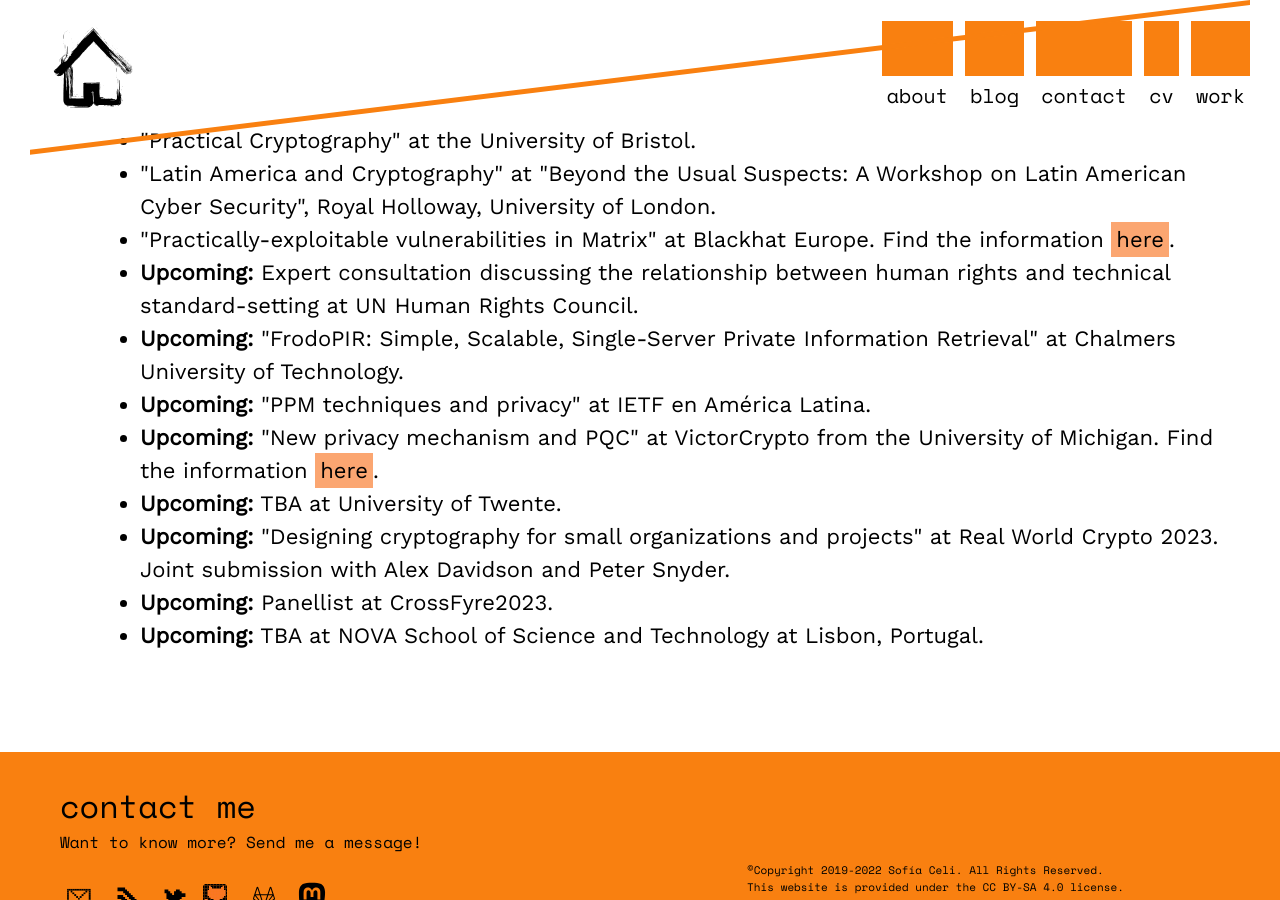
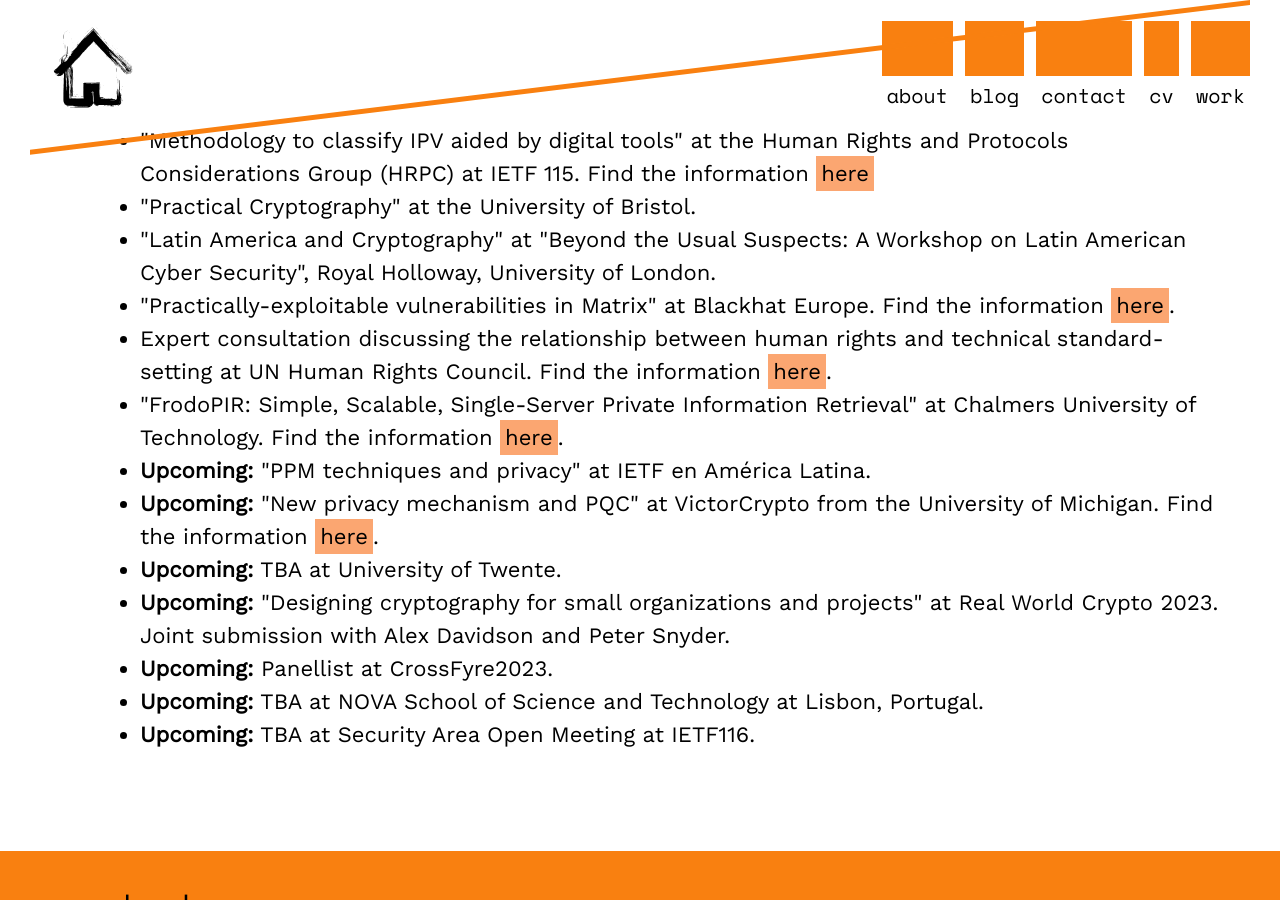
Before and after one commit to claucece/claucece.github.io, a Jekyll site: the page built from work.html, in a window 1280 px wide and 900 px high, scrolled down 10205 px. Built offline with Jekyll 4.4.1, drawn with Linux system fonts in a browser that asks for light colours; some of the changed text lies outside the part shown.

Commit message:
Updates I remember

```diff
--- a/work.html
+++ b/work.html
@@ -80,6 +80,7 @@
 			<li>Blog post at Cloudflare with Nick Sullivan: "The post-quantum future: challenges and opportunities". Find it <a href="https://blog.cloudflare.com/post-quantum-future/" target="_blank">here</a>.</li>
 			<li>Blog post at Cloudflare with Angela Huang: "International Women’s Day 2022". Find it <a href="https://blog.cloudflare.com/international-womens-day-2022/" target="_blank">here</a>.</li>
 			<li>Blog post at Brave with Alex Davidson and Gonçalo Pestana: "FrodoPIR: a new privacy-preserving approach for retrieving data". Find it <a href="https://brave.com/frodopir/" target="_blank">here</a>.</li>
+			<li>IRTF draft: "Intimate Partner Violence Digital Considerations" with Juliana Guerra and Mallory Knodel. Find it <a href="https://datatracker.ietf.org/doc/draft-celi-irtf-hrpc-ipvc/" target="_blank">here</a>.</li>
 		</ul>
     <br>
 
@@ -276,14 +277,15 @@
 			<li>"Practical Cryptography" at the University of Bristol.</li>
 			<li>"Latin America and Cryptography" at "Beyond the Usual Suspects: A Workshop on Latin American Cyber Security", Royal Holloway, University of London.</li>
 			<li>"Practically-exploitable vulnerabilities in Matrix" at Blackhat Europe. Find the information <a href="https://www.blackhat.com/eu-22/briefings/schedule/#practically-exploitable-cryptographic--vulnerabilities-in-matrix-29883" target="_blank">here</a>.</li>
-			<li><strong>Upcoming:</strong> Expert consultation discussing the relationship between human rights and technical standard-setting at UN Human Rights Council.</li>
-			<li><strong>Upcoming:</strong> "FrodoPIR: Simple, Scalable, Single-Server Private Information Retrieval" at Chalmers University of Technology.</li>
+			<li>Expert consultation discussing the relationship between human rights and technical standard-setting at UN Human Rights Council. Find the information <a href="https://www.ohchr.org/en/events/events/2023/ohchr-consultation-human-rights-and-technical-standard-setting" target="_blank">here</a>.</li>
+			<li>"FrodoPIR: Simple, Scalable, Single-Server Private Information Retrieval" at Chalmers University of Technology. Find the information <a href="https://www.cse.chalmers.se/research/group/security/event/2023/2023-03-02-sofia/" target="_blank">here</a>.</li>
 			<li><strong>Upcoming:</strong> "PPM techniques and privacy" at IETF en América Latina.</li>
 			<li><strong>Upcoming:</strong> "New privacy mechanism and PQC" at VictorCrypto from the University of Michigan. Find the information <a href="https://victorcrypto.org/" target="_blank">here</a>.</li>
 			<li><strong>Upcoming:</strong> TBA at University of Twente.</li>
 			<li><strong>Upcoming:</strong> "Designing cryptography for small organizations and projects" at Real World Crypto 2023. Joint submission with Alex Davidson and Peter Snyder.</li>
 			<li><strong>Upcoming:</strong> Panellist at CrossFyre2023.</li>
 			<li><strong>Upcoming:</strong> TBA at NOVA School of Science and Technology at Lisbon, Portugal.</li>
+			<li><strong>Upcoming:</strong> TBA at Security Area Open Meeting at IETF116.</li>
     </ul>
   </div>
 </div>
```
